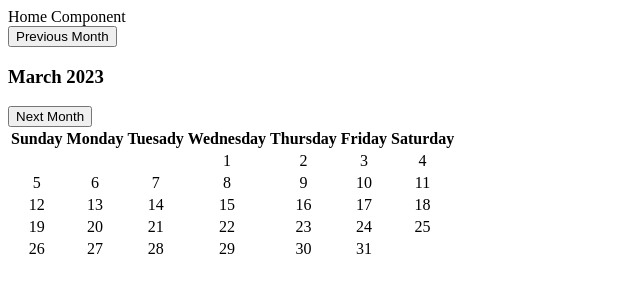
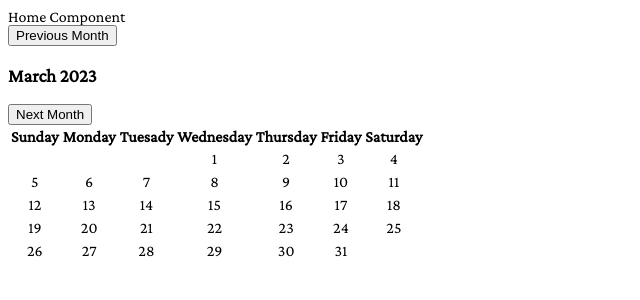
Before and after one commit to nathenjo/budget-app, a Next.js app: page / in a window 1280 px wide. Shown: the top 300 px of the page, without its empty margins (0-640 px from the left). Built offline with nearby package versions, Linux system fonts and the light colour scheme.

Commit message:
Started day selection functionality

```diff
--- a/components/calendar.js
+++ b/components/calendar.js
@@ -33,7 +33,7 @@ export default function Calendar(props) {
         initCal();
         setCalTitle(titleDate.toLocaleString('en-us',{month:'long', year:'numeric'}));
         styleSelectedDay();
-    }, [currentDay, lastDay])
+    }, [currentDay, lastDay, selectedDay])
 
     // Gets the last date for the currentDay month
     const getLastDay = (y,m) => {
@@ -84,10 +84,26 @@ export default function Calendar(props) {
         setCurrentDay(nextDate.setMonth(nextDate.getMonth() - 1));
     }
 
-    const styleSelectedDay = () => {
-        let selDate = new Date(currentDay);
-        if ($('td').val() == selectedDay) {
-            $(this).addClass('selected-day');
+    const styleSelectedDay = (e) => {
+        if (e) {
+            let dayArray = Array.prototype.slice.call(document.querySelectorAll('td'));
+            if (e.target.innerText == selectedDay) {
+                setSelectedDay(0);
+                dayArray.map(item => {
+                    if (item.innerText == e.target.innerText) {
+                        item.classList.remove('selected-day');
+                    }
+                })
+            } else {
+                dayArray.map(item => {
+                    if (item.innerText == e.target.innerText) {
+                        item.classList.add('selected-day');
+                        setSelectedDay(e.target.innerText);
+                    } else {
+                        item.classList.remove('selected-day');
+                    }
+                })
+            }
         }
     }
 
@@ -111,32 +127,32 @@ export default function Calendar(props) {
                     </tr>
                     <tr>
                         {weekOne.map((item, index) => {
-                            return <td className='cal-row-cell' key={index}>{item}</td>
+                            return <td onClick={(e) => styleSelectedDay(e)} className='cal-row-cell' key={index}>{item}</td>
                         })}
                     </tr>
                     <tr>
                         {weekTwo.map((item, index) => {
-                            return <td className='cal-row-cell' key={index}>{item}</td>
+                            return <td onClick={(e) => styleSelectedDay(e)} className='cal-row-cell' key={index}>{item}</td>
                         })}
                     </tr>
                     <tr>
                         {weekThree.map((item, index) => {
-                            return <td className='cal-row-cell' key={index}>{item}</td>
+                            return <td onClick={(e) => styleSelectedDay(e)} className='cal-row-cell' key={index}>{item}</td>
                         })}
                     </tr>
                     <tr>
                         {weekFour.map((item, index) => {
-                            return <td className='cal-row-cell' key={index}>{item}</td>
+                            return <td onClick={(e) => styleSelectedDay(e)} className='cal-row-cell' key={index}>{item}</td>
                         })}
                     </tr>
                     <tr>
                         {weekFive.map((item, index) => {
-                            return <td className='cal-row-cell' key={index}>{item}</td>
+                            return <td onClick={(e) => styleSelectedDay(e)} className='cal-row-cell' key={index}>{item}</td>
                         })}
                     </tr>
                     <tr>
                         {weekSix.map((item, index) => {
-                            return <td className='cal-row-cell' key={index}>{item}</td>
+                            return <td onClick={(e) => styleSelectedDay(e)} className='cal-row-cell' key={index}>{item}</td>
                         })}
                     </tr>
                 </tbody>
--- a/styles/components/calendar.scss
+++ b/styles/components/calendar.scss
@@ -1,7 +1,15 @@
 .cal-row-cell {
     text-align: center;
+
+    border-radius: 5px;
+    border: 1px solid transparent;
+    &:hover {
+        cursor: pointer;
+        border: 1px solid black;
+    }
 }
 
 .selected-day {
-
+    background-color: red;
+    color: white;
 }
--- a/styles/master.scss
+++ b/styles/master.scss
@@ -1,3 +1,7 @@
+@import url('https://fonts.googleapis.com/css2?family=Crimson+Pro&display=swap');
 
+body {
+    font-family: 'Crimson Pro', serif;
+}
 
 @import './components/calendar.scss';
```
